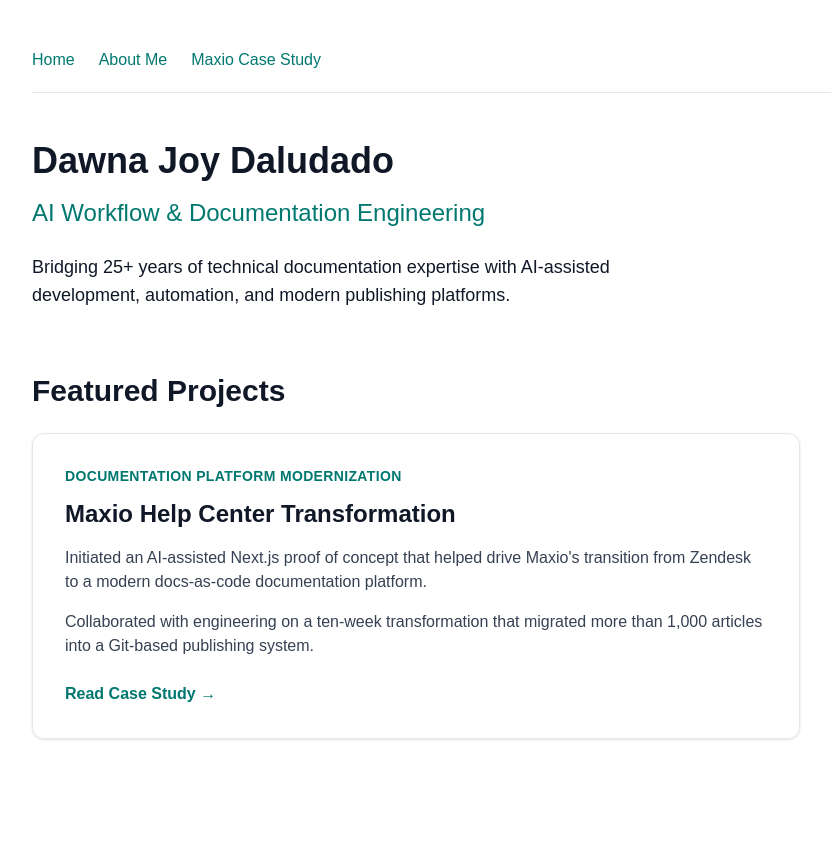
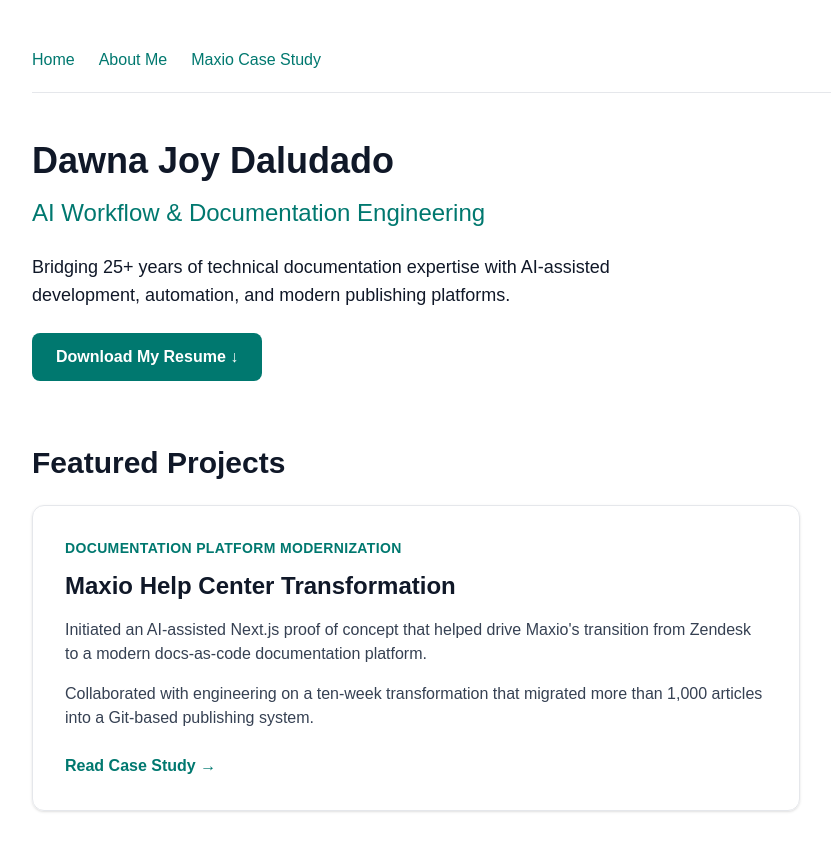
Before and after one commit to jdaludado/djdaludado-portfolio, a Next.js app in the folder portfolio/: page / in a window 1280 px wide. Shown: the top 850 px of the page, without its empty margins (16-847 px from the left). Before the commit the page ends 800 px from the top, so only its background shows below. Built offline with nearby package versions, Linux system fonts and the light colour scheme.

Commit message:
Add downloadable resume to portfolio

```diff
--- a/portfolio/src/app/about/page.tsx
+++ b/portfolio/src/app/about/page.tsx
@@ -157,6 +157,13 @@
       GitHub ↗
     </a>
   </div>
+  <a
+  href="/Dawna_Joy_Daludado_Resume.pdf"
+  download
+  className="mt-6 inline-block rounded-lg bg-teal-700 px-6 py-3 font-semibold text-white hover:bg-teal-800"
+>
+  Download My Resume ↓
+</a>
 </section>
 
     </main>
--- a/portfolio/src/app/page.tsx
+++ b/portfolio/src/app/page.tsx
@@ -36,6 +36,13 @@
         with AI-assisted development, automation, and modern
         publishing platforms.
       </p>
+      <a
+  href="/Dawna_Joy_Daludado_Resume.pdf"
+  download
+  className="mt-6 inline-block rounded-lg bg-teal-700 px-6 py-3 font-semibold text-white hover:bg-teal-800"
+>
+  Download My Resume ↓
+</a>
             <section className="mt-16 max-w-3xl">
         <h2 className="text-3xl font-bold">
           Featured Projects
```
Also changed, not shown: 1 other file (tests, documents, lock files or other folders).
